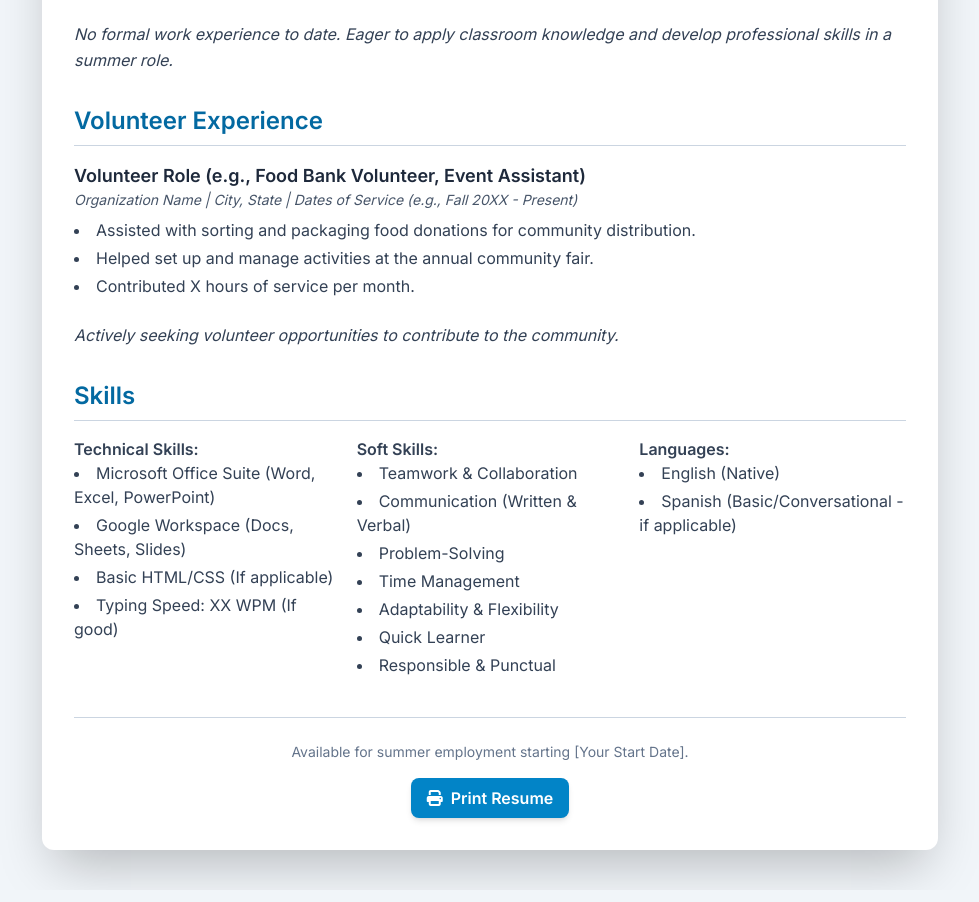
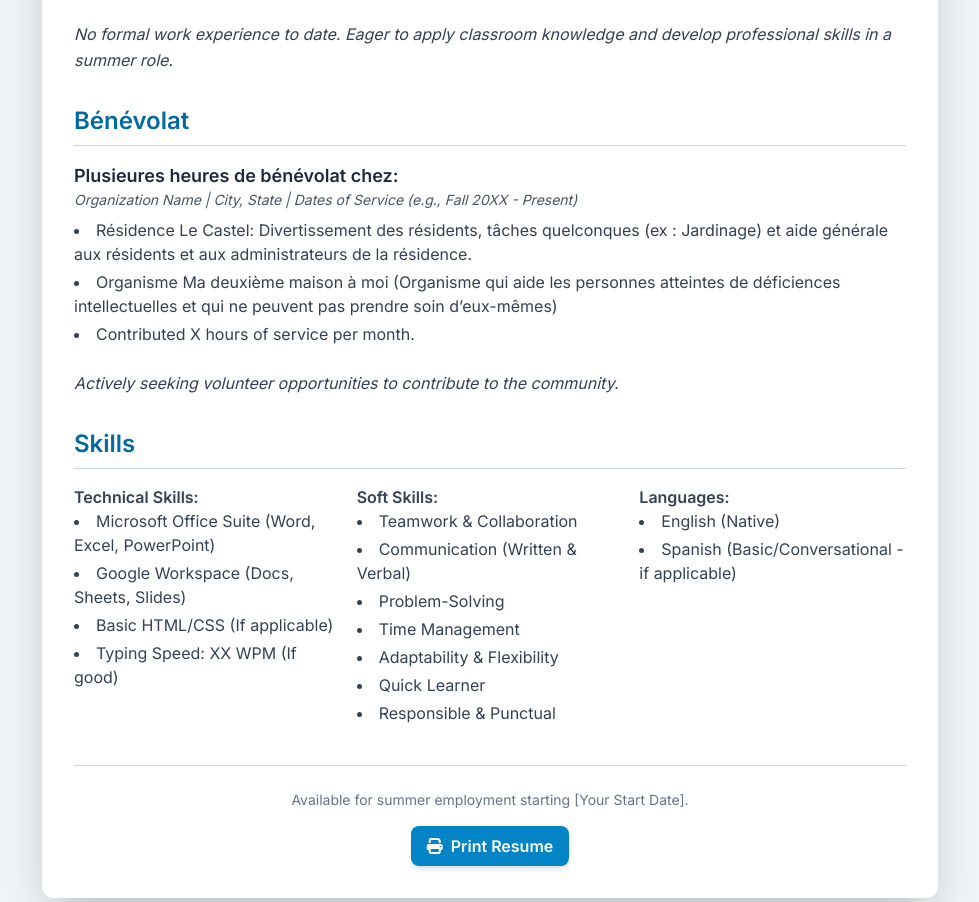
Before and after one commit to PhiGeo/phigeo.github.io, a plain HTML site: page index.html in a window 1280 px wide. Shown: the part 882-1784 px from the top of the page, without its empty margins (150-1129 px from the left). Drawn offline with nearby package versions, Linux system fonts and the light colour scheme.

Commit message:
added volounteer part 1

```diff
--- a/index.html
+++ b/index.html
@@ -214,14 +214,13 @@
                     <h2
                         class="text-2xl font-semibold text-sky-700 border-b border-slate-300 pb-2 mb-4 print:text-black print:border-slate-500"
                     >
-                        Volunteer Experience
+                        Bénévolat
                     </h2>
                     <div class="mb-6">
                         <h3
                             class="text-lg font-semibold text-slate-800 print:text-black"
                         >
-                            Volunteer Role (e.g., Food Bank Volunteer, Event
-                            Assistant)
+                            Plusieures heures de bénévolat chez:
                         </h3>
                         <p
                             class="text-slate-600 text-sm italic print:text-black"
@@ -233,12 +232,12 @@
                             class="list-disc list-inside mt-2 text-slate-700 space-y-1"
                         >
                             <li>
-                                Assisted with sorting and packaging food
-                                donations for community distribution.
+                                Résidence Le Castel:
+                                Divertissement des résidents, tâches quelconques (ex : Jardinage) et aide générale aux résidents et aux administrateurs de la résidence.
                             </li>
                             <li>
-                                Helped set up and manage activities at the
-                                annual community fair.
+                                Organisme Ma deuxième maison à moi
+                                 (Organisme qui aide les personnes atteintes de déficiences intellectuelles et qui ne peuvent pas prendre soin d’eux-mêmes)
                             </li>
                             <li>Contributed X hours of service per month.</li>
                         </ul>
```
